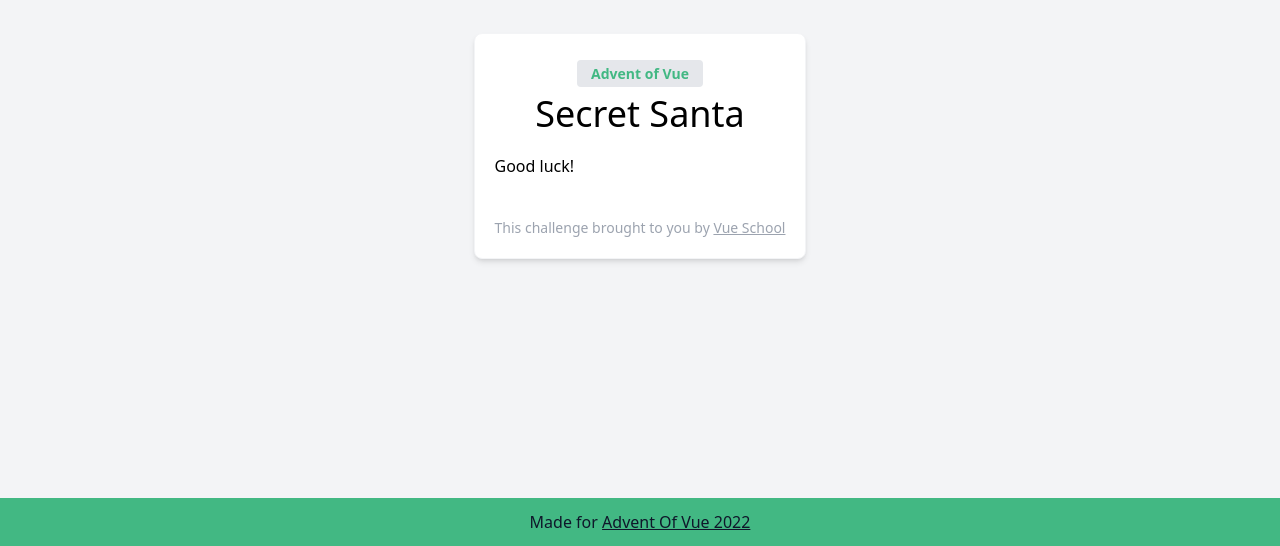
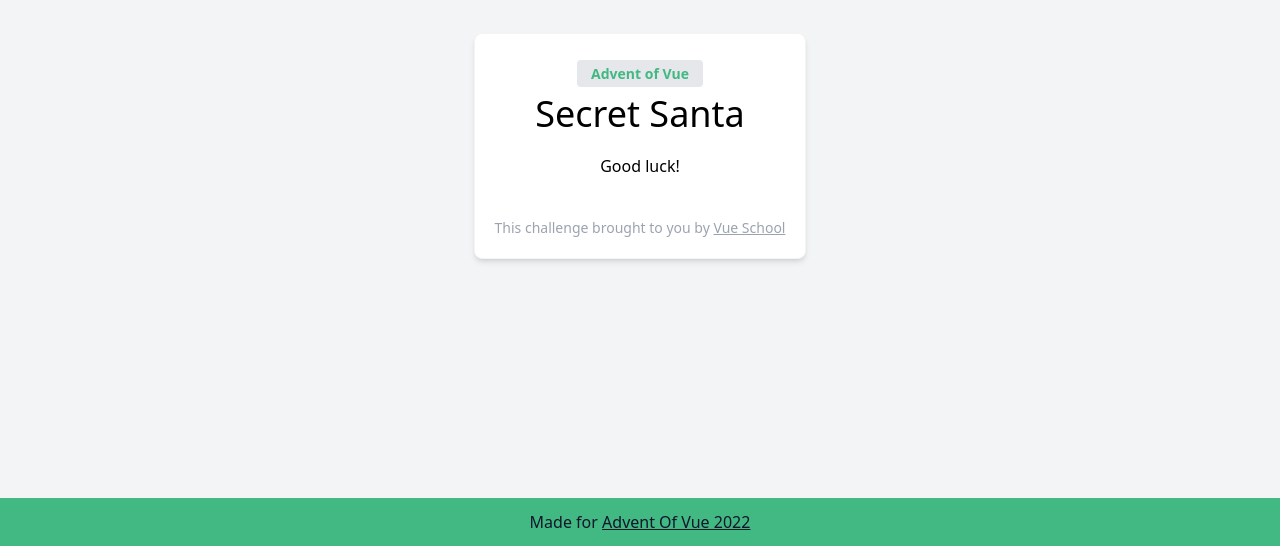
Before and after one commit to bo7owers/secret-santa-challenge, a Vue app: page / in a window 1280 px wide. Shown: the part 254-800 px from the top of the page. Built offline with nearby package versions, Linux system fonts and the light colour scheme.

Commit message:
center good luck message

```diff
--- a/src/App.vue
+++ b/src/App.vue
@@ -5,7 +5,7 @@ import AppHeader from './components/AppHeader.vue'
   <div class="w-full h-full flex justify-center items-center p-10">
     <div class="shadow-md relative bg-white p-5 rounded-lg border-gray-100 border-[1px]">
       <AppHeader />
-      <p>Good luck!</p>
+      <p class="text-center">Good luck!</p>
       <h4 class="mt-10 text-gray-400 text-center text-sm">
         This challenge brought to you by <a href="https://vueschool.io/" class="underline">Vue School</a>
       </h4>
```
